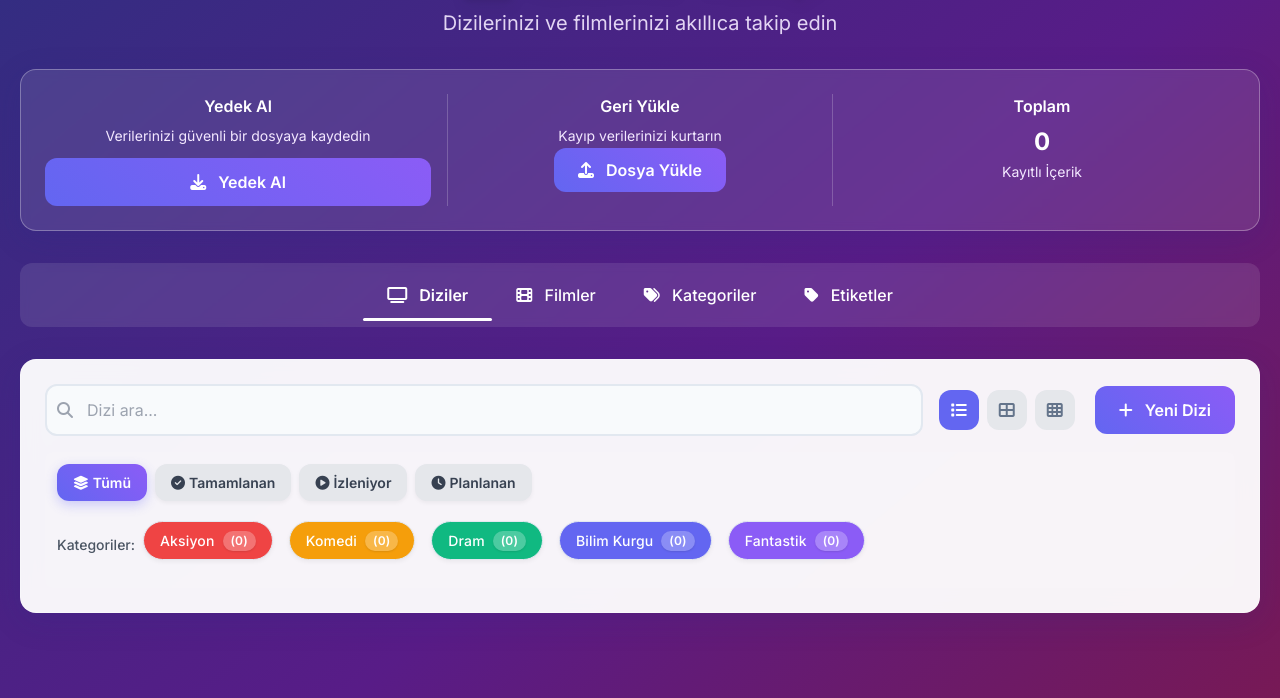
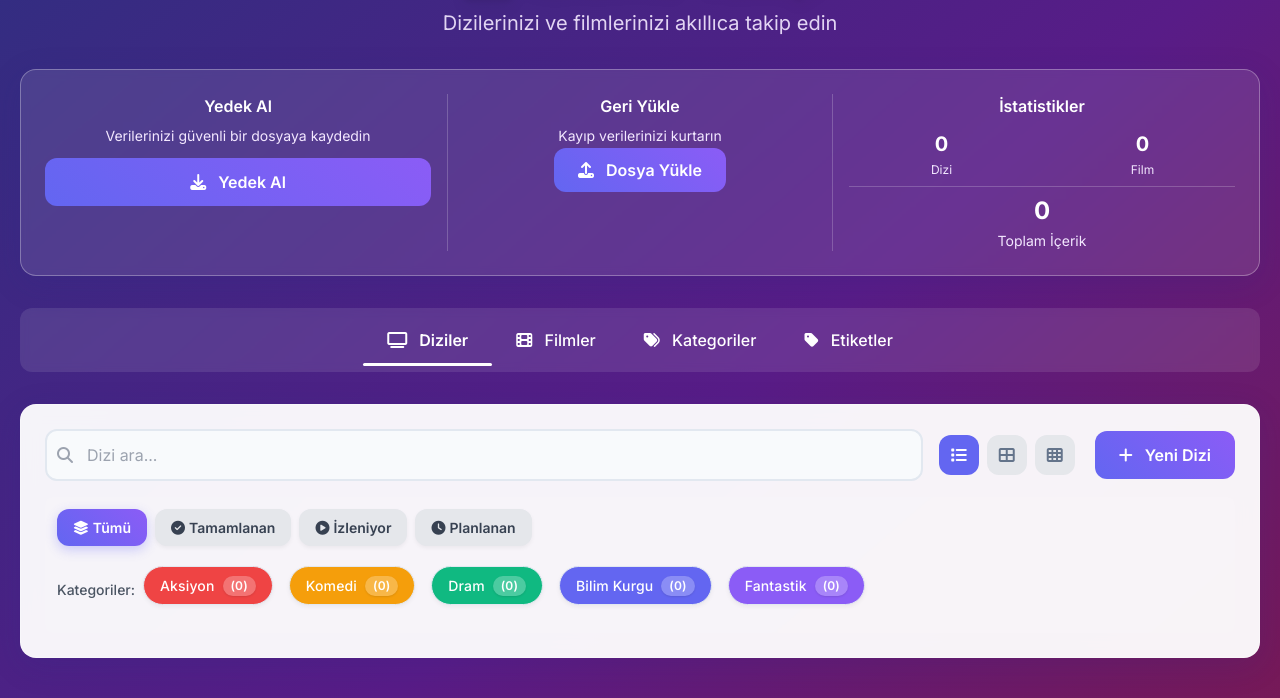
Before and after one commit to NurhatMentes/Series-Film-Checklist, a plain HTML site: page index.html in a window 1280 px wide. Shown: the part 75-773 px from the top of the page. Drawn offline with nearby package versions, Linux system fonts and the light colour scheme.

Commit message:
feat(stats): enhance statistics display with breakdown by content type
Split the total statistics display into separate counts for series and movies
while maintaining the overall total. This provides users with more detailed
insight into their content library composition.

```diff
--- a/index.html
+++ b/index.html
@@ -906,9 +906,21 @@
                     </div>
                 </div>
                 <div class="text-center">
-                    <h3 class="text-white font-semibold mb-2">Toplam</h3>
-                    <div class="text-2xl font-bold text-white mb-1" id="totalStats">0</div>
-                    <p class="text-purple-100 text-sm">Kayıtlı İçerik</p>
+                    <h3 class="text-white font-semibold mb-3">İstatistikler</h3>
+                    <div class="grid grid-cols-2 gap-4 mb-2">
+                        <div class="text-center">
+                            <div class="text-xl font-bold text-white mb-1" id="seriesStats">0</div>
+                            <p class="text-purple-100 text-xs">Dizi</p>
+                        </div>
+                        <div class="text-center">
+                            <div class="text-xl font-bold text-white mb-1" id="moviesStats">0</div>
+                            <p class="text-purple-100 text-xs">Film</p>
+                        </div>
+                    </div>
+                    <div class="border-t border-white/20 pt-2">
+                        <div class="text-2xl font-bold text-white mb-1" id="totalStats">0</div>
+                        <p class="text-purple-100 text-sm">Toplam İçerik</p>
+                    </div>
                 </div>
             </div>
         </div>
@@ -1355,6 +1367,8 @@
         const seriesEmpty = document.getElementById('seriesEmpty');
         const moviesEmpty = document.getElementById('moviesEmpty');
         const totalStats = document.getElementById('totalStats');
+        const seriesStats = document.getElementById('seriesStats');
+        const moviesStats = document.getElementById('moviesStats');
         const addSeriesBtn = document.getElementById('addSeriesBtn');
         const addSeriesBtnEmpty = document.getElementById('addSeriesBtnEmpty');
         const addMovieBtn = document.getElementById('addMovieBtn');
@@ -1498,7 +1512,12 @@
 
         // Update total stats
         function updateTotalStats() {
-            const total = seriesData.length + moviesData.length;
+            const seriesCount = seriesData.length;
+            const moviesCount = moviesData.length;
+            const total = seriesCount + moviesCount;
+
+            seriesStats.textContent = seriesCount;
+            moviesStats.textContent = moviesCount;
             totalStats.textContent = total;
         }
 
```
